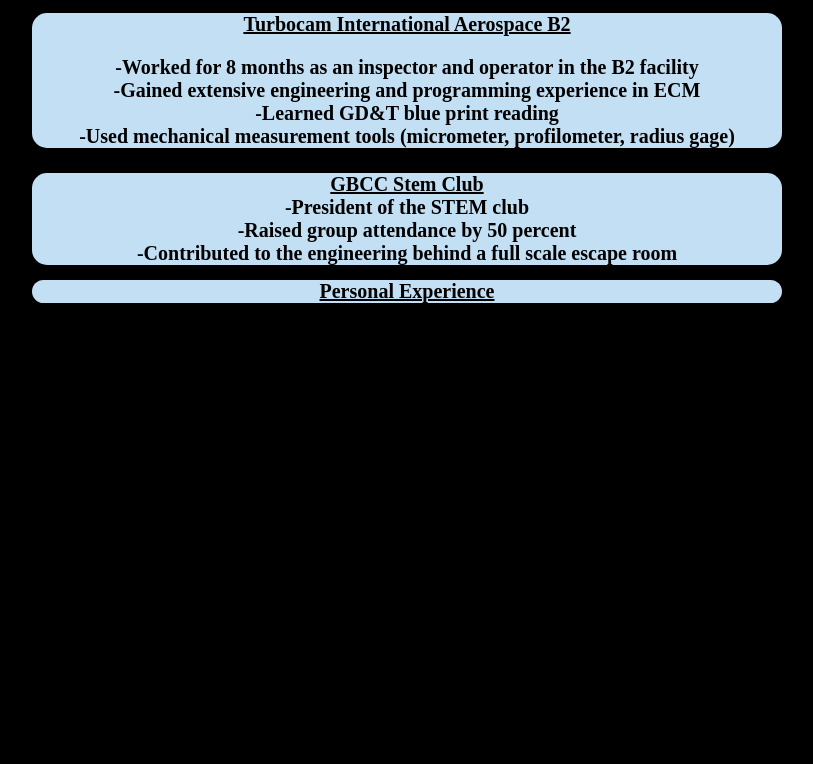
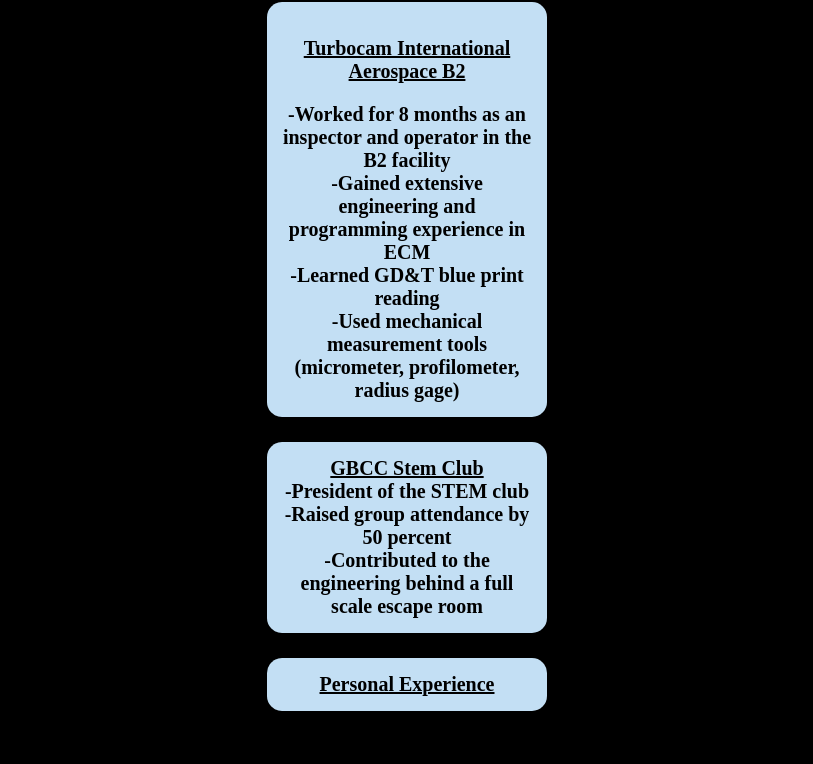
Before and after one commit to lwallaceos/lukewallace.github.io, a plain HTML site: page elp.html in a window 1280 px wide. Shown: the part 98-862 px from the top of the page, without its empty margins (233-1046 px from the left). Before the commit the page ends 800 px from the top, so only its background shows below. Drawn offline with Linux system fonts and the light colour scheme.

Commit message:
elp styling

```diff
--- a/elp.css
+++ b/elp.css
@@ -1,49 +1,49 @@
+/* Basic Styling */
 h1 {
-  margin: 10 px auto;
+  margin: 10px auto;
   color: rgb(218, 215, 215);
 }
 
 head {
   text-align: center;
 }
+
 body {
   background-color: #000000;
   text-align: center;
   align-items: center;
   padding: 20px;
 }
+
 p {
   text-decoration: underline;
 }
 
-h2 {
+/* Button-like styles for h2, h3, and h4 */
+h2,
+h3,
+h4 {
   background-color: #c3dff4;
-  width: 750px;
+  width: 250px; /* Adjust the width as needed */
   font-size: 20px;
   margin: 25px auto;
   text-align: center;
   border-radius: 15px;
-}
-h3 {
-  background-color: #c3dff4;
-  width: 750px;
-  font-size: 20px;
-  margin: 15px auto;
-  border-radius: 15px;
-}
-h4 {
-  background-color: #c3dff4;
-  width: 750px;
-  font-size: 20px;
-  text-align: center;
-  margin: 10px auto;
-  border-radius: 15px;
+  padding: 15px;
+  cursor: pointer;
+  transition: background-color 0.3s, transform 0.3s;
 }
 
-p4 {
-  text-decoration: underline;
+/* Hover effect */
+h2:hover,
+h3:hover,
+h4:hover {
+  background-color: #9ac5e8; /* Darker shade on hover */
+  transform: scale(1.05); /* Slightly grow the button */
 }
 
+/* Other text decorations */
+p4,
 p8 {
   text-decoration: underline;
 }
```
